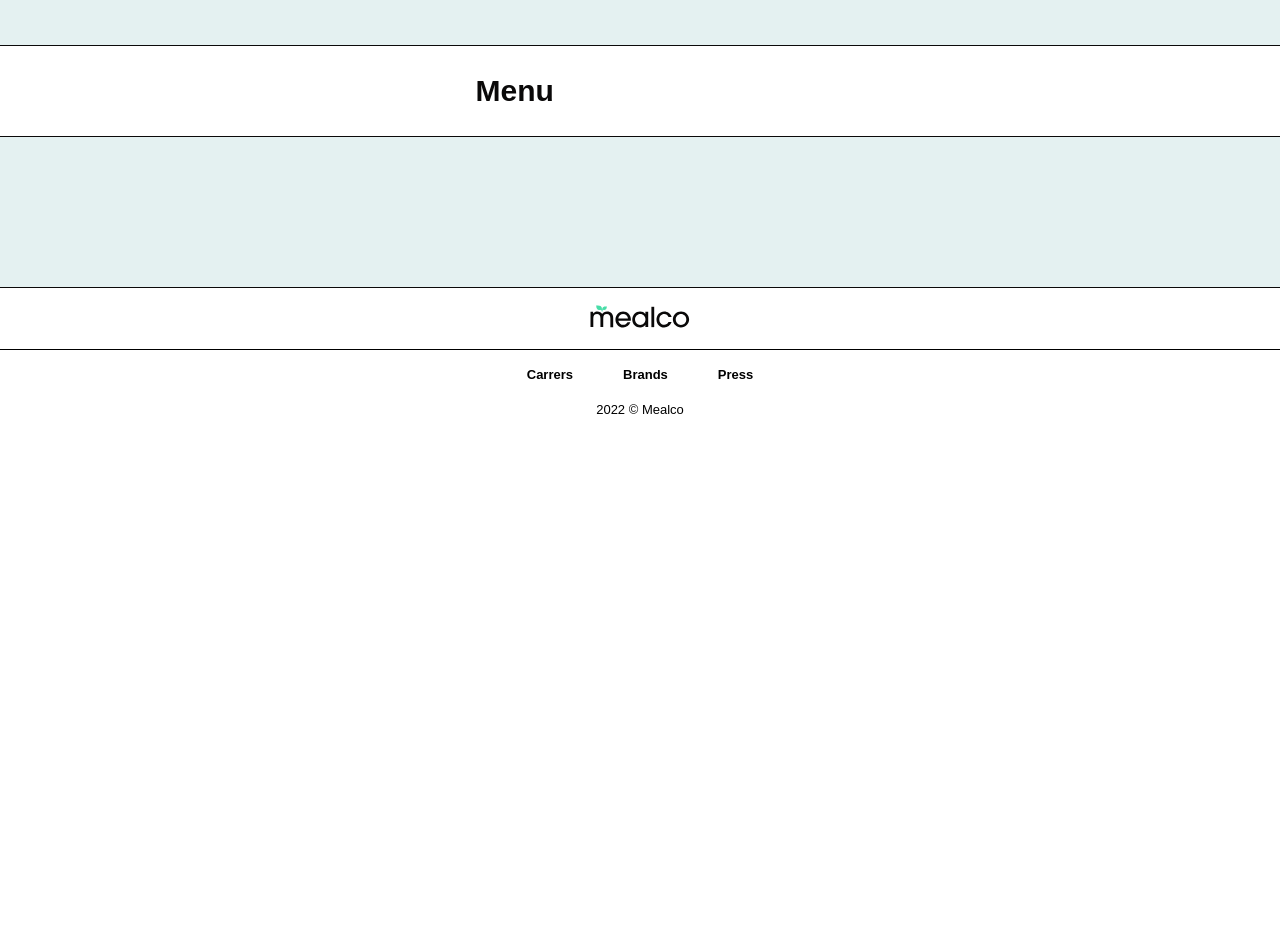
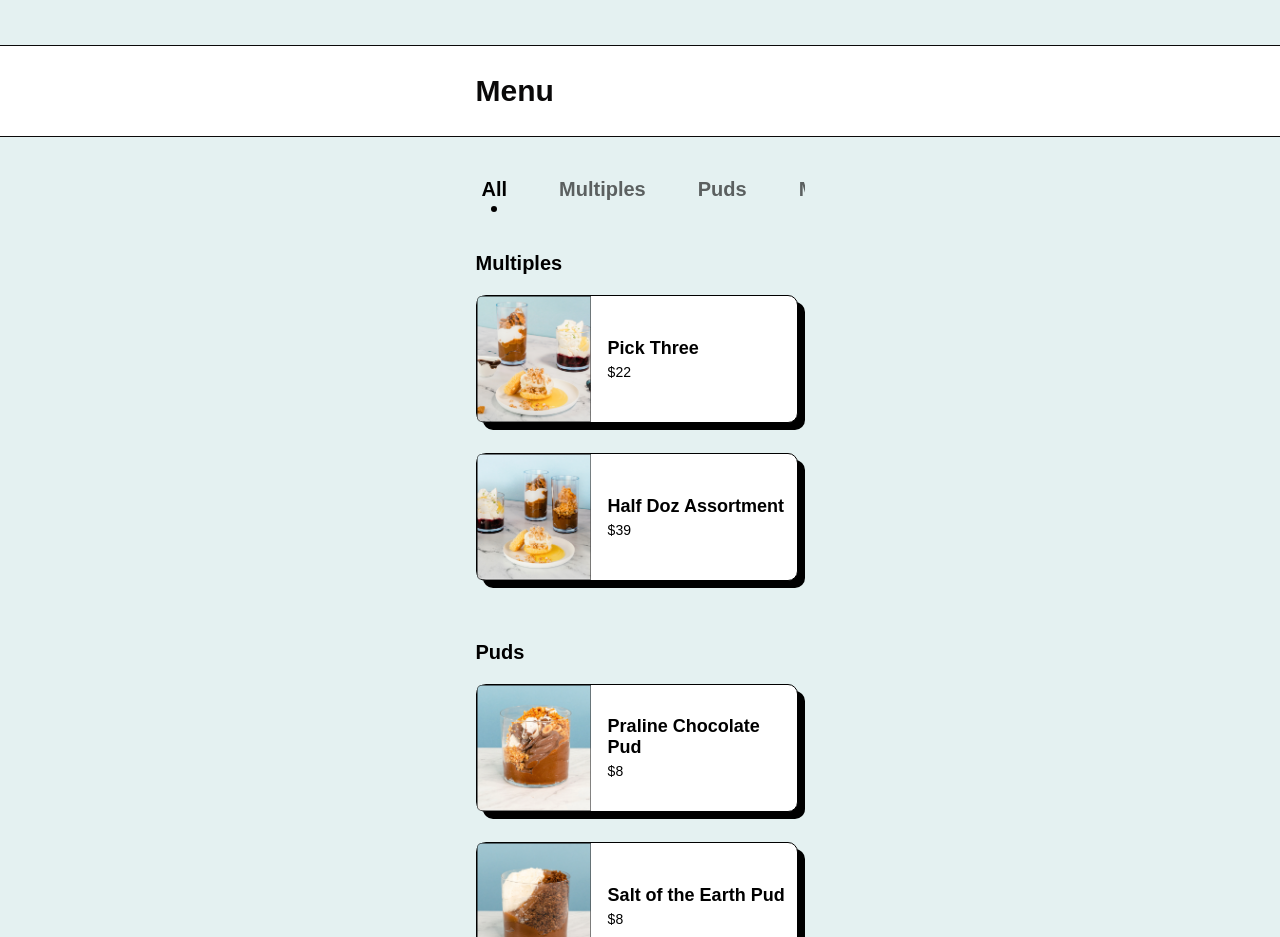
Before and after one commit to stilistica/mealco, a website built with Vite: page src/moreish.html in a window 1280 px wide. Shown: the part 1220-2157 px from the top of the page. Before the commit the page ends 1654 px from the top, so only its background shows below. Built offline with nearby package versions, Linux system fonts and the light colour scheme.

Commit message:
add renderMenu function, add arrs two, done moreish

```diff
--- /dev/null
+++ b/src/arrs/menuMoreishList.js
@@ -0,0 +1,129 @@
+import moreishMultPick from '/img/moreish-img/multiples-pick.png';
+import moreishMultHalf from '/img/moreish-img/multiples-half.png';
+
+import moreishPudsPraline from '/img/moreish-img/puds-praline.png';
+import moreishPudsSalt from '/img/moreish-img/puds-salt.png';
+import moreishPudsSmores from '/img/moreish-img/puds-smores.png';
+
+import moreishMessesBerry from '/img/moreish-img/messes-berry.png';
+import moreishMessesRoasted from '/img/moreish-img/messes-roasted.png';
+import moreishMessesCookies from '/img/moreish-img/messes-cookies.png';
+import moreishMessesMocha from '/img/moreish-img/messes-mocha.png';
+
+import moreishCakesChoko from '/img/moreish-img/cakes-chocolatey.png';
+import moreishCakesBerryV from '/img/moreish-img/cakes-berry-v.png';
+import moreishCakesviktoria from '/img/moreish-img/cakes-viktoria.png';
+import moreishCakeswhoopie from '/img/moreish-img/cakes-whoopie.png';
+
+import moreishCakesdulce from '/img/moreish-img/cakes-dulce.png';
+import moreishCakesBerCh from '/img/moreish-img/cakes-berry-ch.png';
+import moreishCakesblack from '/img/moreish-img/cakes-black.png';
+import moreishCakesstreusel from '/img/moreish-img/cakes-streusel.png';
+
+export const menuMoreishList = [
+  {
+    name: 'Multiples',
+    items: [
+      {
+        product: 'Pick Three',
+        price: '$22',
+        imgUrl: `${moreishMultPick}`,
+      },
+      {
+        product: 'Half Doz Assortment',
+        price: '$39',
+        imgUrl: `${moreishMultHalf}`,
+      },
+    ],
+  },
+  {
+    name: 'Puds',
+    items: [
+      {
+        product: 'Praline Chocolate Pud',
+        price: '$8',
+        imgUrl: `${moreishPudsPraline}`,
+      },
+      {
+        product: 'Salt of the Earth Pud',
+        price: '$8',
+        imgUrl: `${moreishPudsSalt}`,
+      },
+      {
+        product: "S'mores Pud",
+        price: '$8',
+        imgUrl: `${moreishPudsSmores}`,
+      },
+    ],
+  },
+  {
+    name: 'Messes',
+    items: [
+      {
+        product: 'Berry Mess',
+        price: '$8',
+        imgUrl: `${moreishMessesBerry}`,
+      },
+      {
+        product: 'Roasted Coconut Mess',
+        price: '$8',
+        imgUrl: `${moreishMessesRoasted}`,
+      },
+      {
+        product: 'Cookies & Cream Mess',
+        price: '$8',
+        imgUrl: `${moreishMessesCookies}`,
+      },
+      {
+        product: 'Mocha Mess',
+        price: '$8',
+        imgUrl: `${moreishMessesMocha}`,
+      },
+    ],
+  },
+  {
+    name: 'Cakes',
+    items: [
+      {
+        product: 'Chocolatey Uno Mas Leche',
+        price: '$7',
+        imgUrl: `${moreishCakesChoko}`,
+      },
+      {
+        product: 'Berry Vanilla Chiffon Cake',
+        price: '$7',
+        imgUrl: `${moreishCakesBerryV}`,
+      },
+      {
+        product: 'Victoria`s Birthday Cake',
+        price: '$7',
+        imgUrl: `${moreishCakesviktoria}`,
+      },
+      {
+        product: 'Whoopie Pie',
+        price: '$7',
+        imgUrl: `${moreishCakeswhoopie}`,
+      },
+      {
+        product: 'Dulce Lemon Cake',
+        price: '$7',
+        imgUrl: `${moreishCakesdulce}`,
+      },
+      {
+        product: 'Berry Cheesecake',
+        price: '$7',
+        imgUrl: `${moreishCakesBerCh}`,
+      },
+      {
+        product: 'Black Forest Cake',
+        price: '$7',
+        imgUrl: `${moreishCakesblack}`,
+      },
+      {
+        product: 'Streusel Sour Cream Coffee',
+        price: '$7',
+        imgUrl: `${moreishCakesstreusel}`,
+      },
+    ],
+  },
+];
--- a/src/css/brand.css
+++ b/src/css/brand.css
@@ -107,6 +107,90 @@
   display: flex;
   flex-direction: column;
   gap: 40px;
+}
+.filter-menu {
+  display: flex;
+  gap: 40px;
+  overflow-x: auto;
+  white-space: nowrap;
+  scrollbar-width: none;
+}
+.filter-menu::-webkit-scrollbar {
+  display: none;
+}
+
+.filter-btn {
+  background: transparent;
+  border: none;
+  font-weight: 700;
+  font-size: 20px;
+  opacity: 0.6;
+  margin-bottom: 10px;
+}
+
+.filter-btn:hover,
+.filter-btn.active {
+  opacity: 1;
+  position: relative;
+}
+
+.filter-btn.active::after {
+  content: '';
+  position: absolute;
+  bottom: -10px;
+  left: 50%;
+  transform: translateX(-50%);
+  width: 6px;
+  height: 6px;
+  background: var(--color-black);
+  border-radius: 50%;
+}
+
+.list-menu {
+  display: grid;
+  gap: 60px;
+}
+.menu-category {
+  display: flex;
+  flex-direction: column;
+  gap: 20px;
+}
+.menu-category h2 {
+  font-family: var(--font-family);
+  font-weight: 900;
+  font-size: 20px;
+}
+.menu-items {
+  display: grid;
+  gap: 30px;
+}
+.menu-item {
+  display: flex;
+  background-color: var(--color-white);
+  border-radius: 10px;
+  border: 1px solid var(--color-black);
+  gap: 17px;
+
+  height: 126px;
+  align-items: center;
+
+  box-shadow: 7px 7px 0px var(--color-black);
+  margin-right: 7px;
+}
+.menu-item img {
+  height: 126px;
+}
+.menu-item div {
+  display: grid;
+  gap: 5px;
+}
+.menu-name {
+  font-family: var(--font-family);
+  font-weight: 900;
+  font-size: 18px;
+}
+.menu-price {
+  font-size: 14px;
 }
 
 @media only screen and (min-width: 1440px) {
@@ -233,7 +317,53 @@
   .container-menu {
     padding: 60px 0 110px 0;
   }
+  /* .filter-menu {
+    display: none;
+  } */
   .filter-menu {
-    display: none;
+    gap: 60px;
+  }
+  .filter-btn {
+    font-size: 28px;
+    margin-bottom: 15px;
+  }
+  .filter-btn.active::after {
+    bottom: -15px;
+    width: 10px;
+    height: 10px;
+  }
+  .list-menu {
+    gap: 100px;
+  }
+  .menu-category {
+    gap: 40px;
+  }
+  .menu-category h2 {
+    font-size: 32px;
+  }
+  .menu-items {
+    gap: 42px;
+    grid-template-columns: repeat(2, 1fr);
+  }
+  .menu-item {
+    gap: 46px;
+
+    height: 265px;
+
+    box-shadow: 12px 12px 0px var(--color-black);
+    margin-right: 12px;
+  }
+  .menu-item img {
+    height: 265px;
+  }
+  .menu-item div {
+    gap: 14px;
+  }
+  .menu-name {
+    font-weight: 900;
+    font-size: 24px;
+  }
+  .menu-price {
+    font-size: 22px;
   }
 }
--- /dev/null
+++ b/src/js/moreishMenu.js
@@ -0,0 +1,7 @@
+import { menuMoreishList } from "../arrs/menuMoreishList";
+import { renderFilters, renderMenu } from "./renderMenu";
+
+document.addEventListener("DOMContentLoaded", () => {
+  renderMenu(menuMoreishList, ".list-menu");
+  renderFilters(menuMoreishList, ".filter-menu", ".list-menu");
+});
--- /dev/null
+++ b/src/js/renderMenu.js
@@ -0,0 +1,68 @@
+export function renderMenu(menu, containerSelector) {
+  const container = document.querySelector(containerSelector);
+
+  menu.forEach(category => {
+    const categoryEl = document.createElement('li');
+    categoryEl.classList.add('menu-category');
+
+    categoryEl.innerHTML = `
+    <h2 class="menu-cat-title">${category.name}</h2>
+    <ul class="menu-items">
+      ${category.items
+        .map(
+          item => `
+        <li class="menu-item">
+          <img src="${item.imgUrl}" alt="${item.product}"/>
+          <div>
+          <p class="menu-name">${item.product}</p>
+          <p class="menu-price">${item.price}</p>
+          </div>
+        </li>
+        `
+        )
+        .join('')}
+    </ul>
+    `;
+
+    container.appendChild(categoryEl);
+  });
+}
+
+export function renderFilters(menu, filterSelector, listContainer) {
+  const container = document.querySelector(filterSelector);
+  const list = document.querySelector(listContainer);
+
+  const categories = ['All', ...menu.map(cat => cat.name)];
+
+  container.innerHTML = categories
+    .map(
+      cat => `
+    <li>
+      <button class="filter-btn"  data-filter="${cat}">${cat}</button>
+    </li>
+  `
+    )
+    .join('');
+
+  container.querySelectorAll('.filter-btn').forEach(btn => {
+    btn.addEventListener('click', () => {
+      container
+        .querySelectorAll('.filter-btn')
+        .forEach(b => b.classList.remove('active'));
+      btn.classList.add('active');
+
+      list.innerHTML = '';
+      if (btn.dataset.filter === 'All') {
+        renderMenu(menu, listContainer);
+      } else {
+        const filtered = menu.filter(cat => cat.name === btn.dataset.filter);
+        renderMenu(filtered, listContainer);
+      }
+    });
+  });
+
+  const allBtn = container.querySelector('.filter-btn[data-filter="All"]');
+  if (allBtn) {
+    allBtn.classList.add('active');
+  }
+}
--- a/src/moreish.html
+++ b/src/moreish.html
@@ -66,9 +66,11 @@
       </section>
       <h1 class="ben-title container">Menu</h1>
       <section class="border border-top color-moreish">
-        <div class="container-menu">
-          <ul class="filter-menu"></ul>
-          <ul class="list-menu"></ul>
+        <div class="container">
+          <div class="container-menu">
+            <ul class="filter-menu"></ul>
+            <ul class="list-menu"></ul>
+          </div>
         </div>
       </section>
     </main>
@@ -76,5 +78,7 @@
     <load src="./partials/footer.html" />
 
     <script type="module" src="js/header.js"></script>
+    <script type="module" src="js/renderMenu.js"></script>
+    <script type="module" src="js/moreishMenu.js"></script>
   </body>
 </html>
```
Also changed, not shown: src/arrs/menuCayenneList.js (added, +101 -0 lines).
